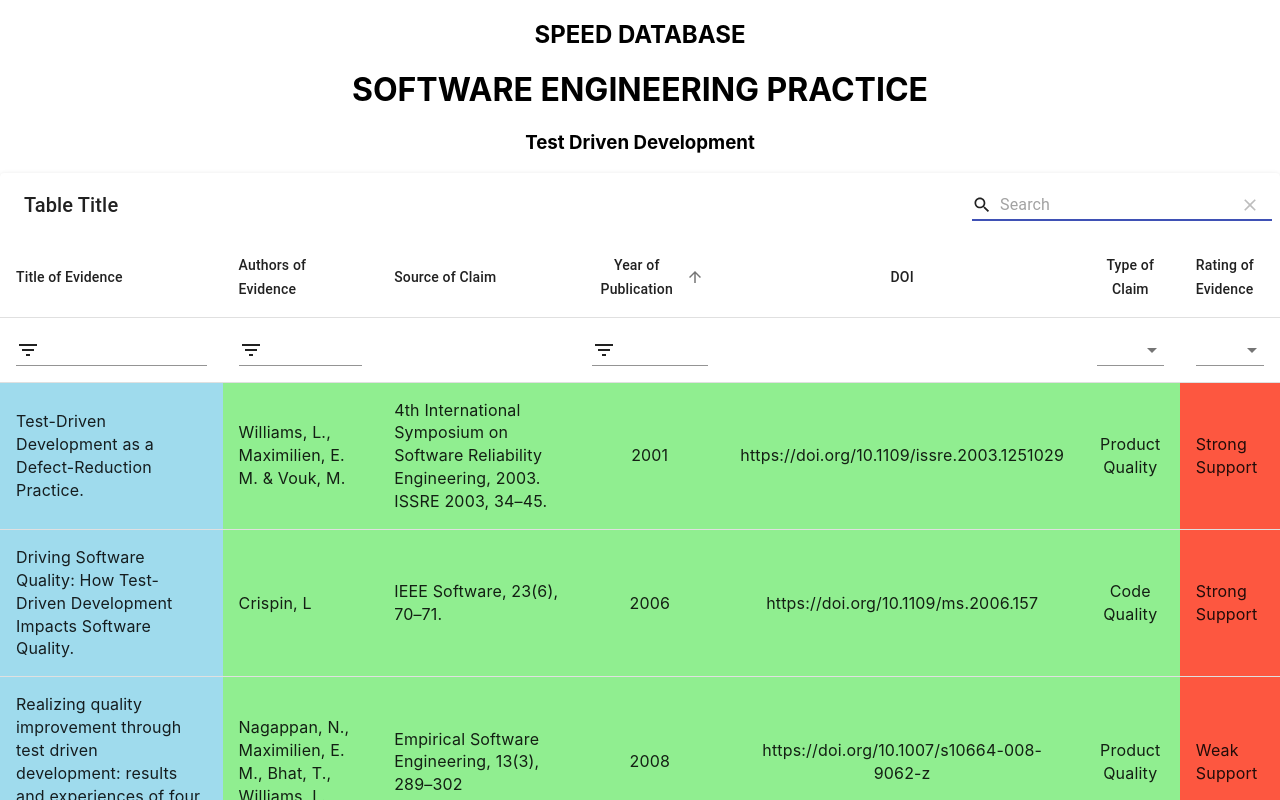
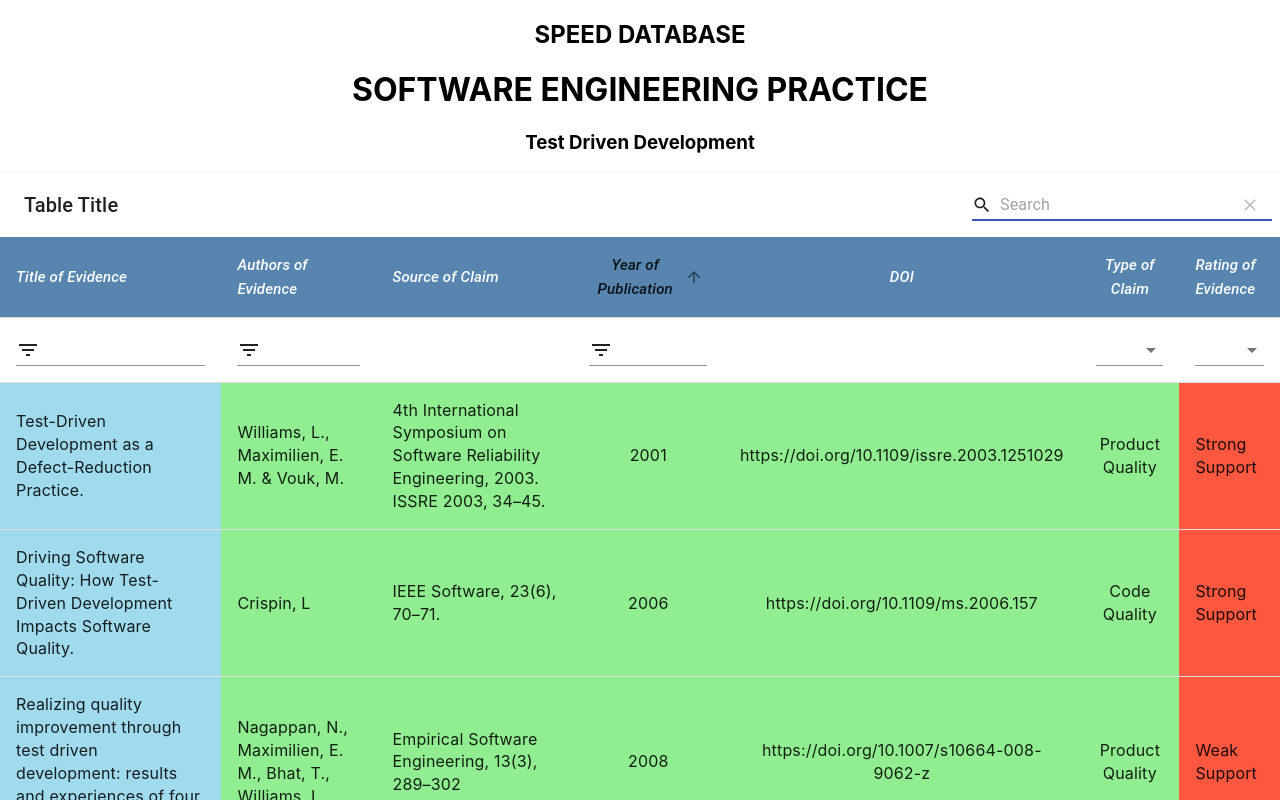
Before and after one commit to NSen29/SPEED_NBC_Group10, a React (Create React App) app in the folder frontend/: page / in a window 1280 px wide. Shown: the top 800 px of the page. Built offline with nearby package versions, Linux system fonts and the light colour scheme.

Commit message:
Styling Table
Added some extra colors, fonts size and styles to the table

```diff
--- a/frontend/src/Table.js
+++ b/frontend/src/Table.js
@@ -149,7 +149,7 @@ const symbolsForOptions = {
                                                                                         field: 'title',
                                                                                         sorting: false,
                                                                                         cellStyle: { background: "#9FDBED" },
-                                                                                        headerStyles: { color: "#fff" },
+                                                                                        headerStyle: { color: "#fff" },
                                                                                     },
                                                                                     {
                                                                                         title: 'Authors of Evidence',
@@ -157,7 +157,7 @@ const symbolsForOptions = {
                                                                                         sorting: false,
 
                                                                                         cellStyle: { background: "	#90EE90" },
-                                                                                        headerStyles: { color: "#fff" }
+                                                                                        headerStyle: { color: "#fff" }
                                                                                     },
                                                                                     {
                                                                                         title: 'Source of Claim',
@@ -166,7 +166,7 @@ const symbolsForOptions = {
                                                                                         searching: false,
                                                                                         filtering: false,
                                                                                         cellStyle: { background: "#90EE90" },
-                                                                                        headerStyles: { color: "#fff" }
+                                                                                        headerStyle: { color: "#fff" }
 
                                                                                     },
                                                                                     {
@@ -176,7 +176,7 @@ const symbolsForOptions = {
                                                                                         SortArrow: 'arrow_upward',
                                                                                         defaultSort: "asc",
                                                                                         cellStyle: { background: "#90EE90" },
-                                                                                        headerStyles: { color: "#fff" }
+                                                                                        headerStyle: { color: "#fff", fontSize: 15 }
 
                                                                                     },
                                                                                     {
@@ -187,7 +187,7 @@ const symbolsForOptions = {
                                                                                         filtering: false,
                                                                                         align: "center",
                                                                                         cellStyle: { background: "#90EE90" },
-                                                                                        headerStyles: { color: "#fff" }
+                                                                                        headerStyle: { color: "#fff" }
 
                                                                                     },
                                                                                     {
@@ -198,7 +198,7 @@ const symbolsForOptions = {
                                                                                         align: "center",
                                                                                         lookup: { PQI: "Product Quality", CQI: "Code Quality" },
                                                                                         cellStyle: { background: "#90EE90" },
-                                                                                        headerStyles: { color: "#fff" }
+                                                                                        headerStyle: { color: "#fff" }
 
                                                                                     },
                                                                                     {
@@ -207,8 +207,9 @@ const symbolsForOptions = {
                                                                                         searching: false,
                                                                                         sorting: false,
                                                                                         lookup: { S: "Strong Support", W: "Weak Support" },
+
                                                                                         cellStyle: { background: "#FD5740 " },
-                                                                                        headerStyles: { color: "#fff" }
+                                                                                        headerStyle: { color: "#fff" }
 
                                                                                     }
 
@@ -228,7 +229,8 @@ const symbolsForOptions = {
                                                                                             search: true,
                                                                                             searchFieldAlignment: 'right',
                                                                                             searchAutoFocus: true,
-                                                                                            filtering: true
+                                                                                            filtering: true,
+                                                                                            headerStyle: { background: "#5885AF", fontStyle: "oblique", fontSize: 15 }
                                                                                         }
 
                                                                                     }
```
